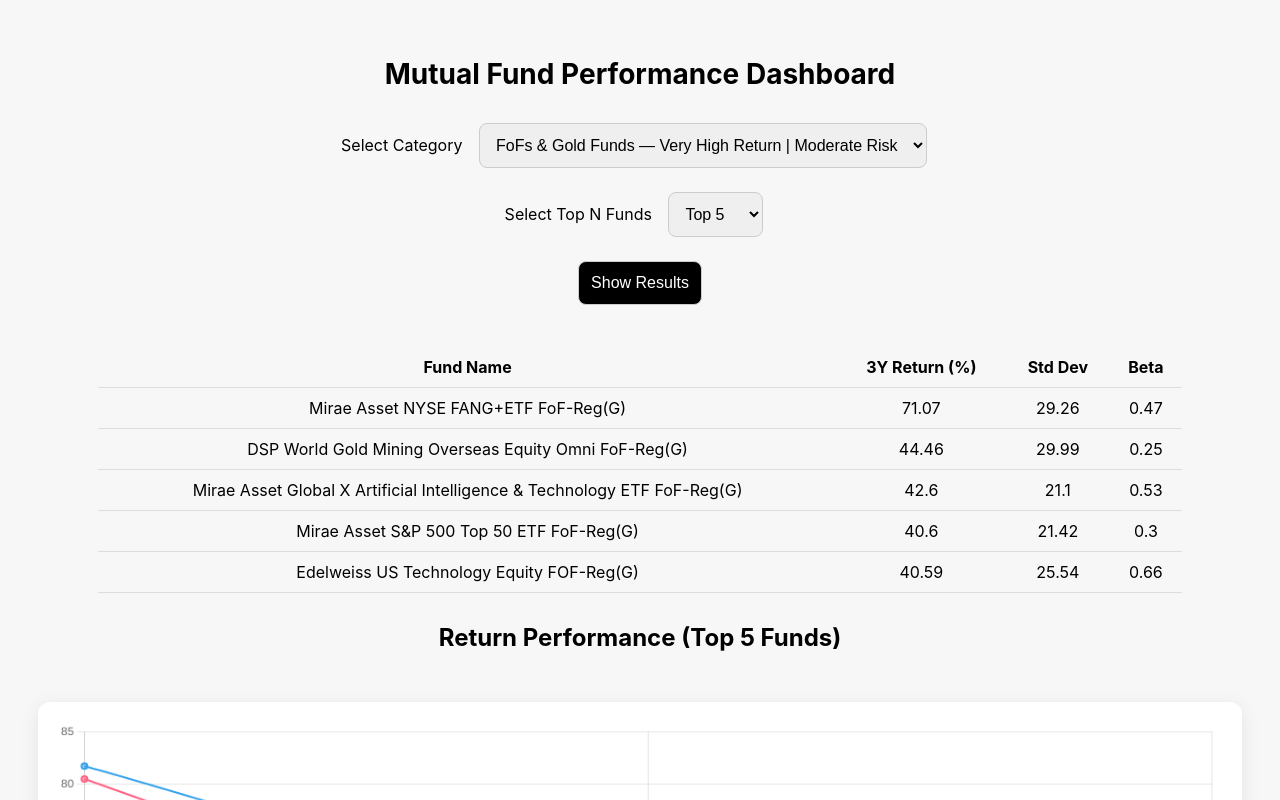
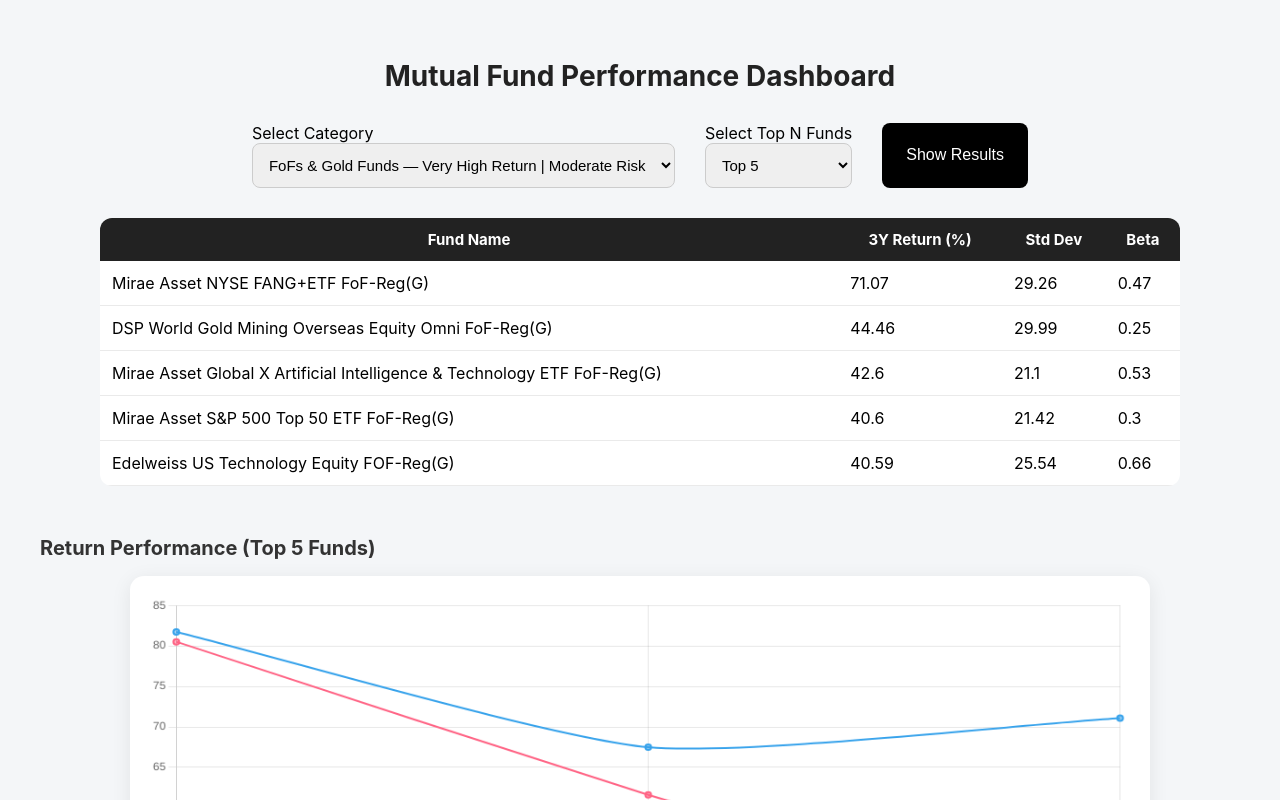
Before and after one commit to vashishthraval6899/Mutual-Fund-Recommendation-System, a plain HTML site: page index.html in a window 1280 px wide. Both pictures are taken after a click on the button "Show Results". Shown: the top 800 px of the page. Drawn offline with nearby package versions, Linux system fonts and the light colour scheme.

Commit message:
styles.css

```diff
--- a/styles.css
+++ b/styles.css
@@ -1,57 +1,93 @@
 body {
-    font-family: Inter, Arial, sans-serif;
-    background: #f7f7f7;
-    padding: 30px;
-    text-align: center;
+    font-family: "Inter", Arial, sans-serif;
+    background: #f4f6f8;
+    margin: 0;
+    padding: 40px;
 }
 
 h1 {
+    text-align: center;
+    margin-bottom: 30px;
     font-size: 28px;
-    margin-bottom: 20px;
+    color: #222;
 }
 
-.card {
-    background: white;
-    padding: 20px 30px;
-    width: 60%;
-    margin: auto;
-    border-radius: 12px;
-    box-shadow: 0 4px 20px rgba(0,0,0,0.08);
+.controls {
+    display: flex;
+    justify-content: center;
+    gap: 30px;
+    margin-bottom: 30px;
 }
 
-select, button {
+.control-box {
+    display: flex;
+    flex-direction: column;
+}
+
+select {
     padding: 12px;
-    font-size: 16px;
-    margin: 12px;
     border-radius: 8px;
     border: 1px solid #ccc;
+    font-size: 15px;
 }
 
 button {
-    background: black;
-    color: white;
+    background: #000;
+    color: #fff;
+    padding: 12px 24px;
+    border-radius: 8px;
+    border: none;
     cursor: pointer;
+    font-size: 16px;
 }
 
 button:hover {
     opacity: 0.85;
 }
 
-table {
+.fund-table {
     width: 90%;
-    margin: 30px auto;
+    margin: auto;
     border-collapse: collapse;
+    margin-top: 20px;
+    background: white;
+    border-radius: 12px;
+    overflow: hidden;
 }
 
-th, td {
-    padding: 10px;
-    border-bottom: 1px solid #ddd;
+.fund-table th {
+    background: #222;
+    color: white;
+    padding: 12px;
+    font-size: 15px;
+}
+
+.fund-table td {
+    padding: 12px;
+    border-bottom: 1px solid #eaeaea;
+}
+
+.fund-table tr:hover {
+    background: #f9f9f9;
+}
+
+.chart-title {
+    margin-top: 50px;
+    font-size: 20px;
+    color: #333;
 }
 
 canvas {
     background: white;
-    margin-top: 50px;
+    margin: auto;
+    width: 85%;
     padding: 20px;
-    border-radius: 12px;
+    border-radius: 14px;
     box-shadow: 0 4px 20px rgba(0,0,0,0.08);
 }
+
+.no-data {
+    font-size: 20px;
+    margin-top: 20px;
+    color: #888;
+}
```
